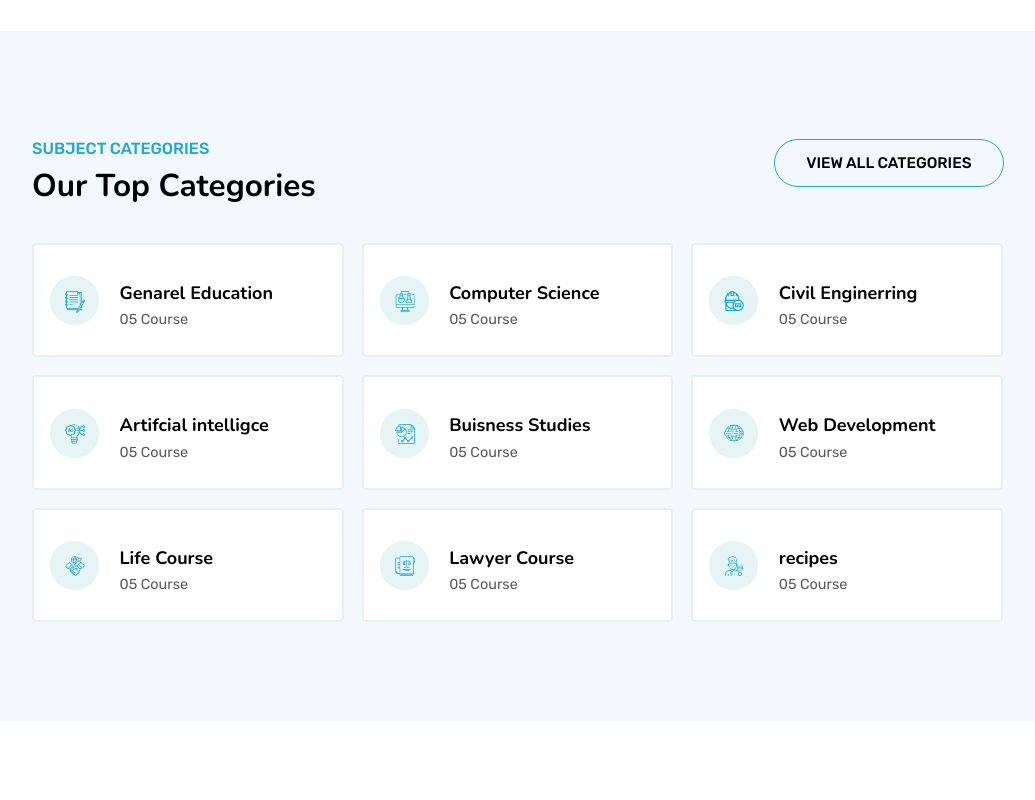
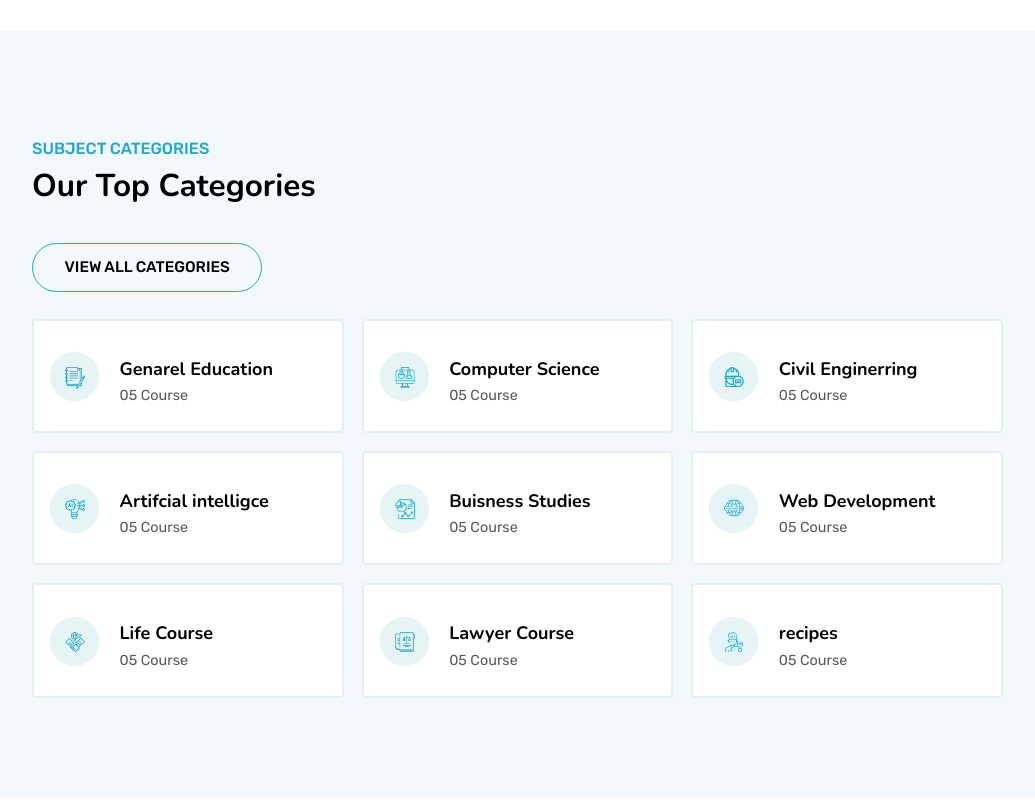
Before and after one commit to Mukul596/Exam-Number_1, a plain HTML site: page index.html in a window 1280 px wide. Shown: the part 1440-2240 px from the top of the page, without its empty margins (122-1157 px from the left). Drawn offline with nearby package versions, Linux system fonts and the light colour scheme; files whose address does not match are found by name.

Commit message:
Update style.css

```diff
--- a/style.css
+++ b/style.css
@@ -634,6 +634,7 @@
 
 .section_title .left {
 	float: left;
+	width: 100%;
 }
 
   .section_title .left span {
@@ -652,6 +653,8 @@
 
 .section_title .right {
 	float: right;
+	width: 100%;
+	margin-top: 3rem;
 }
 
   .section_title .right a {
```
Lines whose indentation alone changed are shown as unchanged.
